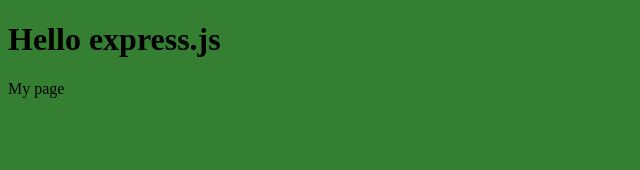
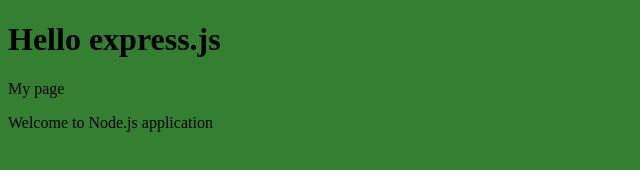
Before and after one commit to gaurangfgupta/web-server, a website: page public/index.html in a window 1280 px wide. Shown: the whole page, without its empty margins (0-640 px from the left). Drawn offline with Linux system fonts and the light colour scheme.

Commit message:
Changed index.html

```diff
--- a/public/index.html
+++ b/public/index.html
@@ -7,5 +7,6 @@
     <body style="background-color: #347f32">
         <h1>Hello express.js</h1>
         <div>My page</div>
+        <p>Welcome to Node.js application</p>
     </body>
 </html>
```
